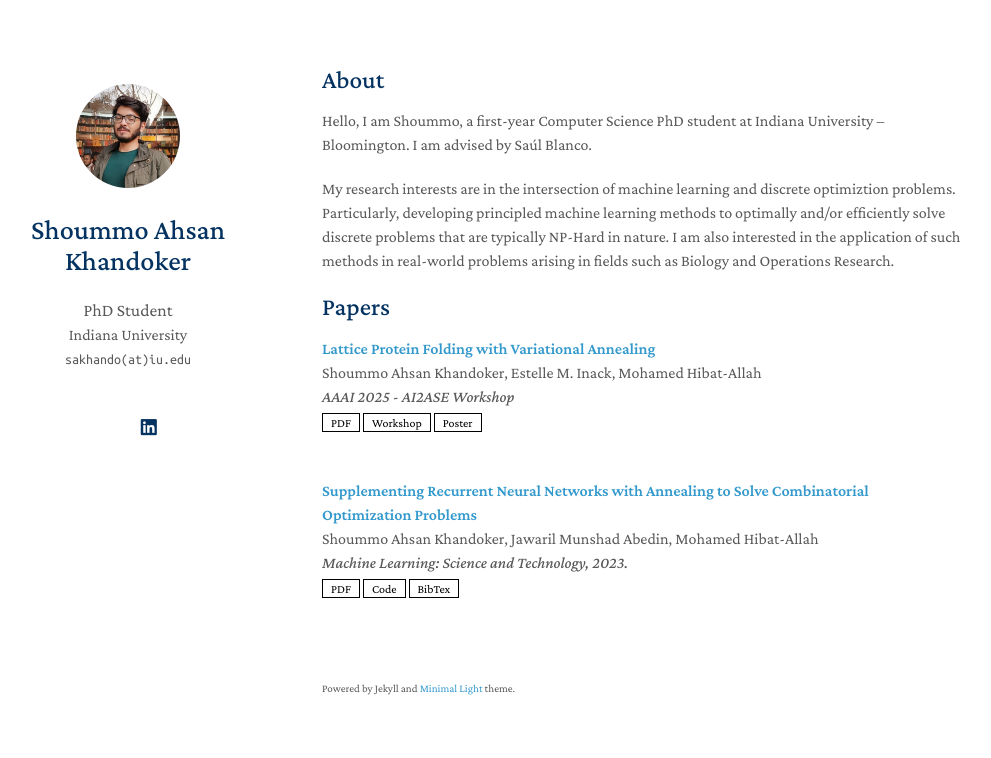
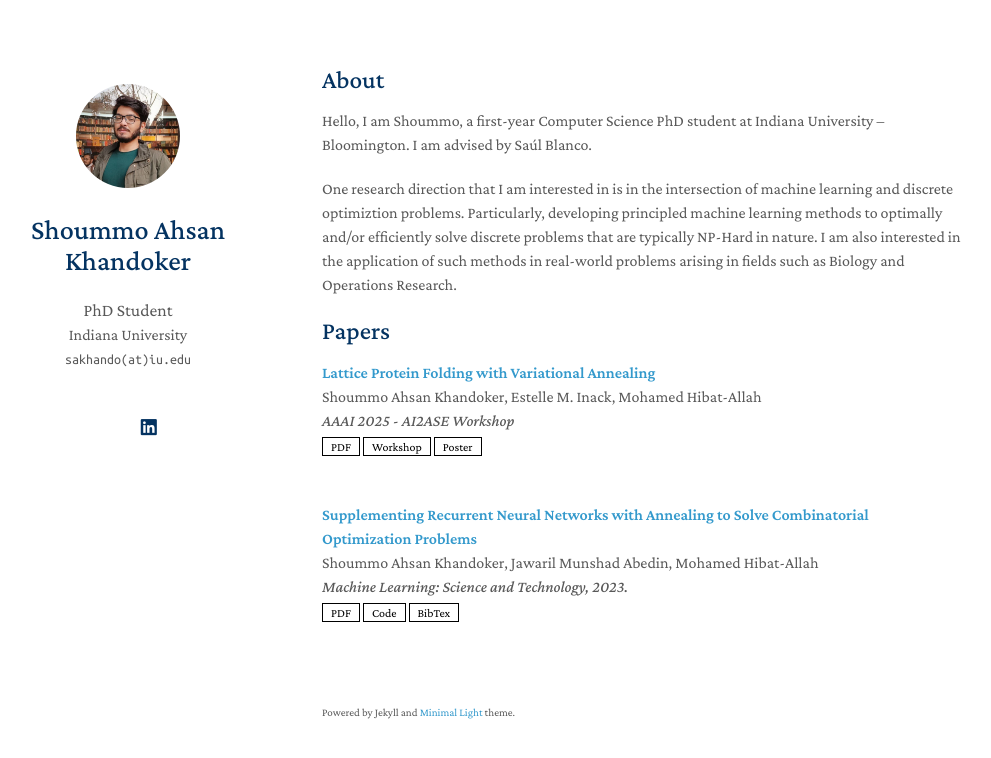
Before and after one commit to shoummoak/shoummoak.github.io, a Jekyll site: the page built from index.md, in a window 1280 px wide. Shown: the top 758 px of the page, without its empty margins (148-1139 px from the left). Built offline with Jekyll 4.4.1, drawn with Linux system fonts in a browser that asks for light colours; a style sheet for code colours, icons or effects is not loaded; our own code applies the rules of GitHub Pages for plain Markdown files.

Commit message:
Update index.md
update About Me again

```diff
--- a/index.md
+++ b/index.md
@@ -6,6 +6,6 @@ layout: homepage
 
 Hello, I am Shoummo, a first-year Computer Science PhD student at Indiana University -- Bloomington. I am advised by Saúl Blanco.
 
-My research interests are in the intersection of machine learning and discrete optimiztion problems. Particularly, developing principled machine learning methods to optimally and/or efficiently solve discrete problems that are typically NP-Hard in nature. I am also interested in the application of such methods in real-world problems arising in fields such as Biology and Operations Research.
+One research direction that I am interested in is in the intersection of machine learning and discrete optimiztion problems. Particularly, developing principled machine learning methods to optimally and/or efficiently solve discrete problems that are typically NP-Hard in nature. I am also interested in the application of such methods in real-world problems arising in fields such as Biology and Operations Research.
 
 {% include_relative _includes/publications.md %}
```
